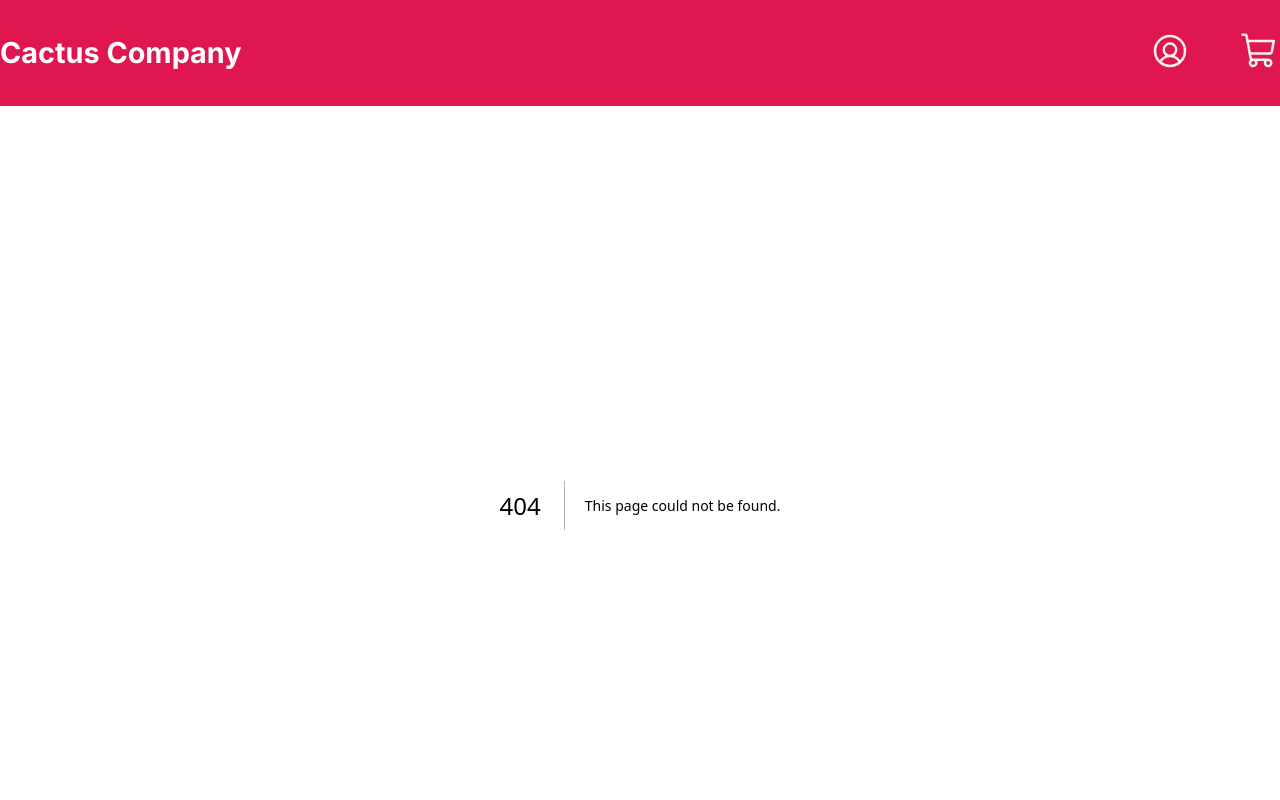
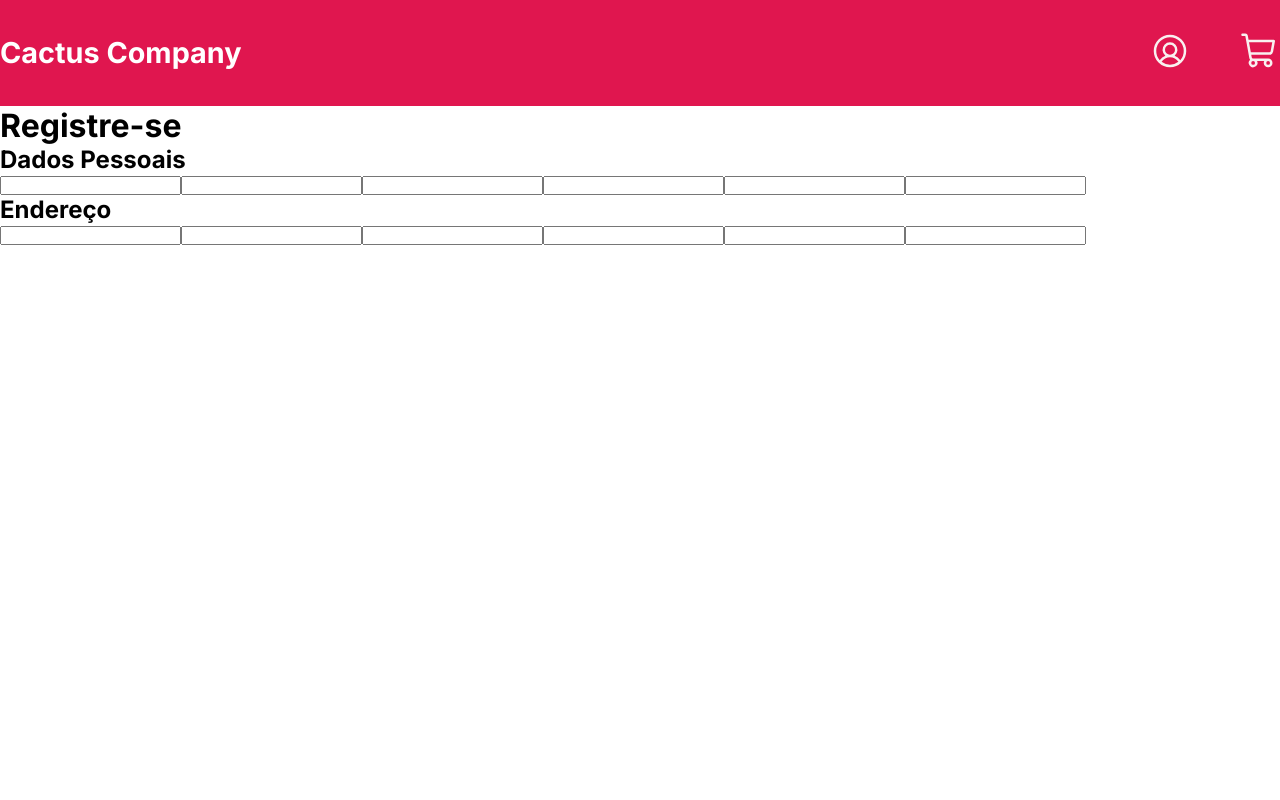
Before and after one commit to BrennoBoechat/Ecommerce, a Next.js app: page /register in a window 1280 px wide. Before the commit this address had no page. Shown: the top 800 px of the page. Built offline with nearby package versions, Linux system fonts and the light colour scheme.

Commit message:
criação estrutural do regristo + rota + inputs

```diff
--- /dev/null
+++ b/src/app/register/page.tsx
@@ -0,0 +1,33 @@
+'use client';
+import React from 'react'
+import { RegisterContainer } from './styles'
+
+function register() {
+  return (
+    <RegisterContainer>
+        <div className='wrap'>
+            <h1>Registre-se</h1>
+            <div className='person'>
+                <h2>Dados Pessoais</h2>
+                <input></input>
+                <input></input>
+                <input></input>
+                <input></input>
+                <input></input>
+                <input></input>
+            </div>
+            <div className='address'>
+                <h2>Endereço</h2>
+                <input></input>
+                <input></input>
+                <input></input>
+                <input></input>
+                <input></input>
+                <input></input>
+            </div>
+        </div>
+    </RegisterContainer>
+  )
+}
+
+export default register
--- /dev/null
+++ b/src/app/register/styles.ts
@@ -0,0 +1,6 @@
+import styled from "styled-components"
+
+export const RegisterContainer = styled.div `
+    width: 100%;
+    height: 100vh;
+`
--- a/src/components/login/Login.tsx
+++ b/src/components/login/Login.tsx
@@ -2,6 +2,7 @@ import React, { FormEvent, useEffect, useState } from 'react'
 import { LoginContainer } from './styles'
 import { useRouter } from 'next/navigation'
 import { api } from '@/services/api';
+import Link from 'next/link';
 
 interface Login {
   username: string,
@@ -52,7 +53,7 @@ function Login() {
 
           <div className='buttons'>
             <button type='submit'>ENTRAR</button>
-            <button className='register'>CRIAR CONTA</button>
+            <Link href="/register"><button className='register'>CRIAR CONTA</button></Link>
           </div>
         </form>
       </div>
```
